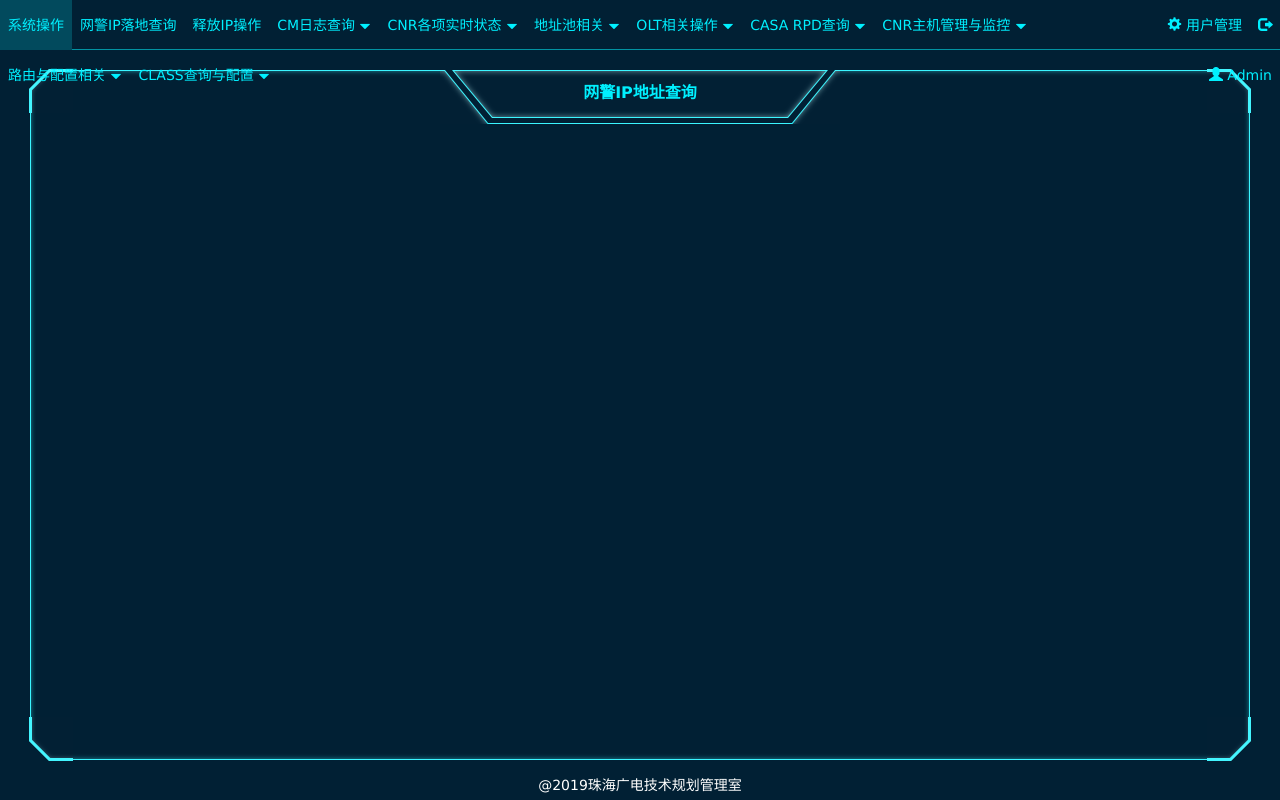
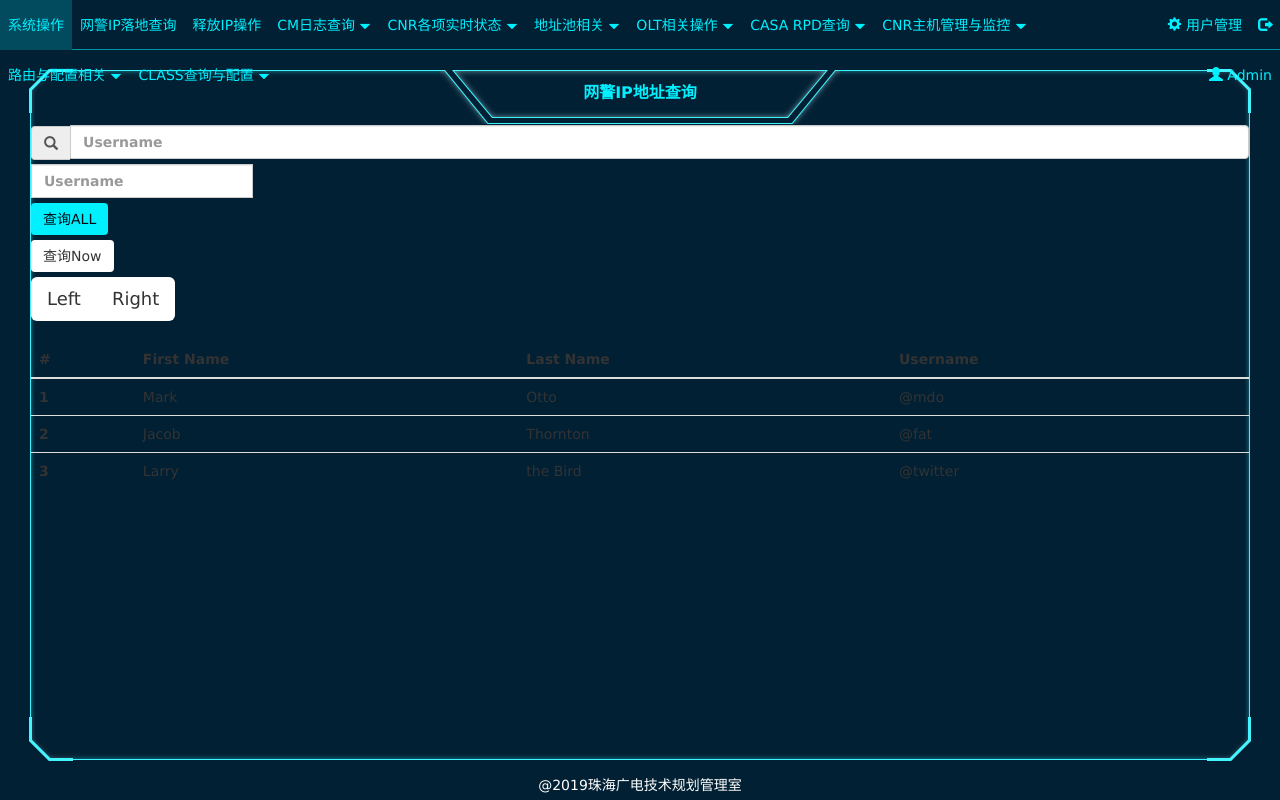
Before and after one commit to appletxm/ff-project, a website: page casa-prd-search-cmts-list.html in a window 1280 px wide. Drawn offline with Linux system fonts and the light colour scheme.

Commit message:
update list page

```diff
--- a/casa-prd-search-cmts-list.html
+++ b/casa-prd-search-cmts-list.html
@@ -1,5 +1,6 @@
 <!DOCTYPE html>
 <html lang="en">
+
 <head>
     <meta charset="UTF-8">
     <!-- <meta http-equiv="Pragma" content="no-cache">
@@ -10,13 +11,13 @@
     <title>test css3 and h5 api</title>
     <link rel="icon" href="assets/images/logo.ico" type="image/png">
 
-  <link rel="stylesheet"  href="assets/bootstrap/css/bootstrap.min.css" />
+    <link rel="stylesheet" href="assets/bootstrap/css/bootstrap.min.css" />
     <!--tableCss-->
-  <link rel="stylesheet"  href="assets/bootstrap/bootstrap_table/bootstrap-table.css" />
-  <link rel="stylesheet"  href="assets/bootstrap/bootstrap_table/bootstrap-table.min.css" />
+    <link rel="stylesheet" href="assets/bootstrap/bootstrap_table/bootstrap-table.css" />
+    <link rel="stylesheet" href="assets/bootstrap/bootstrap_table/bootstrap-table.min.css" />
     <!--dateCss-->
-  <link rel="stylesheet"  href="assets/bootstrap/css/bootstrap-datetimepicker.css" />
-  <link rel="stylesheet"  href="assets/bootstrap/css/bootstrap-datetimepicker.min.css" />
+    <link rel="stylesheet" href="assets/bootstrap/css/bootstrap-datetimepicker.css" />
+    <link rel="stylesheet" href="assets/bootstrap/css/bootstrap-datetimepicker.min.css" />
     <!--validatorCss-->
     <link rel="stylesheet" href="assets/bootstrap/bootstrapValidator/bootstrapValidator.css">
     <!--editableCss-->
@@ -26,10 +27,11 @@
     <!--selectCSS-->
     <link rel="stylesheet" href="assets/bootstrap/select/bootstrap-select.css">
 
-  <link rel="stylesheet"  href="style/common.css" />
-  <link rel="stylesheet"  href="style/frame.css" />
-  <link rel="stylesheet"  href="style/page-casa-prd-search-cmts-list.css" />
+    <link rel="stylesheet" href="style/common.css" />
+    <link rel="stylesheet" href="style/frame.css" />
+    <link rel="stylesheet" href="style/page-casa-prd-search-cmts-list.css" />
 </head>
+
 <body>
     <nav class="page-nav">
         <ul class="menu">
@@ -89,10 +91,60 @@
         <header>
             <span>网警IP地址查询</span>
         </header>
+
+        <div class="form-group">
+            <label class="input-group">
+                <span class="input-group-addon glyphicon glyphicon-search"></span>
+                <input type="text" class="form-control" placeholder="Username" aria-describedby="basic-addon1">
+            </label>
+            <label class="input-group">
+                <input type="text" class="form-control" placeholder="Username">
+            </label>
+            <label class="input-group"><button class="btn btn-primary">查询ALL</button></label>
+            <label class="input-group"><button class="btn btn-default">查询Now</button></label>
+            <label class="btn-group btn-group-lg" role="group" aria-label="Large button group">
+                <button type="button" class="btn btn-default">Left</button>
+                <button type="button" class="btn btn-default">Right</button>
+            </label>
+        </div>
+
+        <div class="grid-data">
+            <table class="table">
+                <thead>
+                    <tr>
+                        <th>#</th>
+                        <th>First Name</th>
+                        <th>Last Name</th>
+                        <th>Username</th>
+                    </tr>
+                </thead>
+                <tbody>
+                    <tr>
+                        <th scope="row">1</th>
+                        <td>Mark</td>
+                        <td>Otto</td>
+                        <td>@mdo</td>
+                    </tr>
+                    <tr>
+                        <th scope="row">2</th>
+                        <td>Jacob</td>
+                        <td>Thornton</td>
+                        <td>@fat</td>
+                    </tr>
+                    <tr>
+                        <th scope="row">3</th>
+                        <td>Larry</td>
+                        <td>the Bird</td>
+                        <td>@twitter</td>
+                    </tr>
+                </tbody>
+            </table>
+        </div>
     </section>
 
     <footer>
         @2019珠海广电技术规划管理室
     </footer>
 </body>
+
 </html>
--- a/style/common.css
+++ b/style/common.css
@@ -28,15 +28,17 @@ body {
 .btn {
     border: 0;
 }
-.btn-default {
+.btn-primary {
     background-color: #00f0ff;
     color: #010912;
 }
-.btn-default:hover {
+.btn-primary:hover {
     background-color: #16d4e0;
+    color: #010912;
 }
-.btn-default:focus {
+.btn-primary:focus {
     background-color: #00bbc7;
+    color: #010912;
 }
 
 input {
```
Also changed, not shown: login.html (+1 -1 lines). Lines whose indentation alone changed are shown as unchanged.
